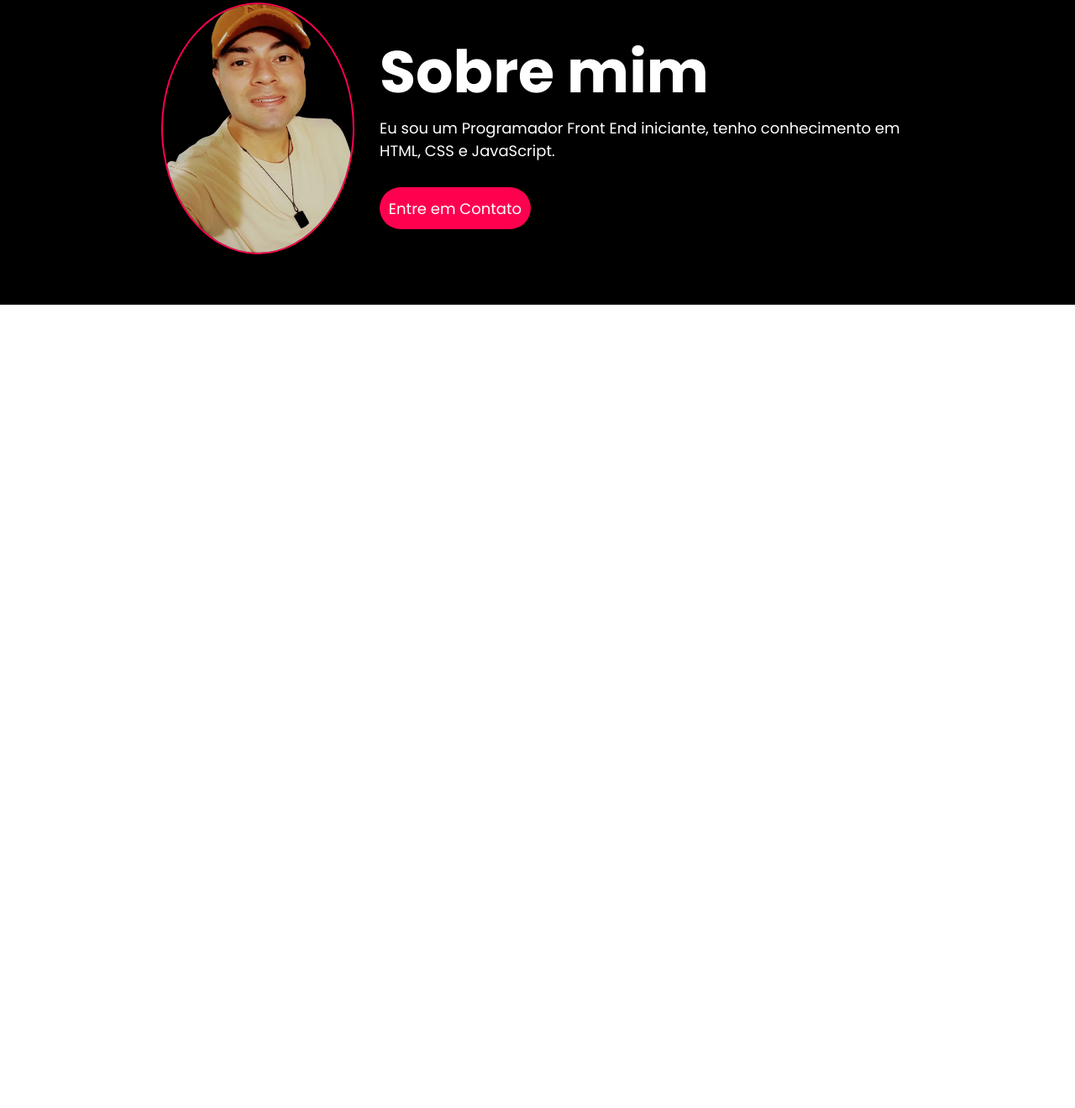
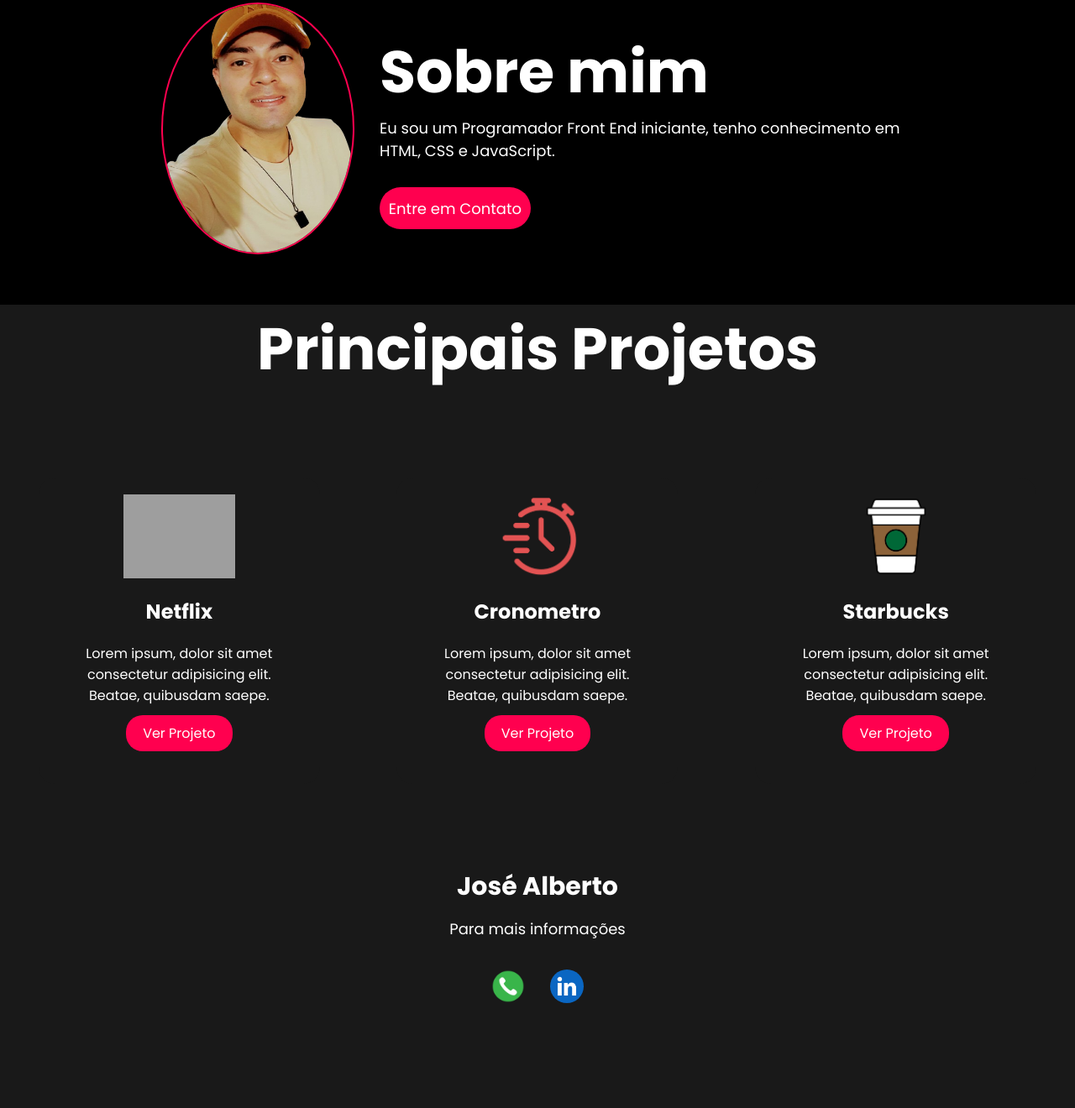
Before and after one commit to josealbertodeev/portfolio-, a plain HTML site: page index.html in a window 1280 px wide. Shown: the part 857-2177 px from the top of the page at 84% size. Before the commit the page ends 1220 px from the top, so only its background shows below. Drawn offline with Linux system fonts and the light colour scheme; grey boxes are pictures that could not be loaded.

Commit message:
Adicionando projetos e rodapé

```diff
--- a/index.html
+++ b/index.html
@@ -15,20 +15,20 @@
         <nav>
             <h2 class="portfolio">Portfo<span>lio</span></h2>
             <ul>
-                <li><a href="#">Home</a></li>
-                <li><a href="#">Sobre</a></li>
-                <li><a href="#">Projetos</a></li>
-                <li><a href="#">Fale Comigo</a></li>
+                <li><a href="#home">Home</a></li>
+                <li><a href="#sobre">Sobre</a></li>
+                <li><a href="#projetos">Projetos</a></li>
+                <li><a href="#fale-comigo">Fale Comigo</a></li>
             </ul>
         </nav>
 
-        <div class="nome">
+        <div class="nome" id="home">
             <h1>José <span>Alberto</span></h1>
             <h3>Desenvolvedor <span>Front End</span></h3>
         </div>
     </div>
 
-    <section class="sobre-mim">
+    <section class="sobre-mim" id="sobre">
         <img src="src/img/alberto.png" alt="Imagem de perfil">
         <div>
             <h2>Sobre mim</h2>
@@ -37,6 +37,44 @@
         </div>
     </section>
 
+    <div class="projetos" id="projetos">
+        <h2>Principais Projetos</h2>
+
+        <div class="card-projetos">
+
+            <div class="card">
+                <img src="src/img/netflix.png" alt="imagem netflix">
+                <h5>Netflix</h5>
+                <p>Lorem ipsum, dolor sit amet consectetur adipisicing elit. Beatae, quibusdam saepe.</p>
+                <a href="#">Ver Projeto</a>
+            </div>
+
+            <div class="card">
+                <img src="src/img/crono.png" alt="imagem netflix">
+                <h5>Cronometro</h5>
+                <p>Lorem ipsum, dolor sit amet consectetur adipisicing elit. Beatae, quibusdam saepe.</p>
+                <a href="#">Ver Projeto</a>
+            </div>
+
+            <div class="card">
+                <img src="src/img/starbucks.png" alt="imagem netflix">
+                <h5>Starbucks</h5>
+                <p>Lorem ipsum, dolor sit amet consectetur adipisicing elit. Beatae, quibusdam saepe.</p>
+                <a href="#">Ver Projeto</a>
+            </div>
+        </div>
+    </div>
+
+    <footer id="fale-comigo">
+        <h5>José Alberto</h5>
+        <p>Para mais informações</p>
+
+        <div class="social">
+            <a href=""><img src="src/img/telefone.png" alt=""></a>
+            <a href="https://www.linkedin.com/in/josé-alberto-b-farias/" target="_blank"><img src="src/img/linkedin.png"></a>
+        </div>
+    </footer>
+
 </body>
 
 </html>
--- a/src/css/style.css
+++ b/src/css/style.css
@@ -129,3 +129,108 @@ section div button:hover{
     border: 1px solid #fff;
     transition: 0.5s;
 }
+
+.projetos{
+    background-color: #191919;
+}
+
+.projetos h2{
+    color: #fff;
+    font-size: 70px;
+    text-align: center;
+}
+
+.card{
+    background-color: #191919;
+    height: 365px;
+    width: 335px;
+    border-radius: 20px;
+    padding: 20px 30px;
+    text-align: center;
+}
+
+.card img{
+    height: 100px;
+}
+
+.card h5{
+    color: #fff;
+    font-size: 24px;
+    margin: 15px 0;
+}
+
+.card p{
+    color: #fff;
+    margin: 20px 20px;
+}
+
+.card a{
+    background-color: #ff004f;
+    color: #fff;
+    padding: 10px 20px;
+    border-radius: 20px;
+    cursor: pointer;
+
+
+}
+
+.card a:hover{
+    background-color: #7b68ee;
+    color: #fff;
+    border: 1px solid #fff;
+    transition: 0.5s;
+}
+
+.card-projetos{
+    display: flex;
+    justify-content: space-around;
+    margin-top: 100px;
+}
+
+footer{
+    background-color: #191919;
+    padding-top: 100px;
+    padding-bottom: 120px;
+    display: flex;
+    flex-direction: column;
+    align-items: center;
+    justify-content: center;
+}
+
+footer h5{
+    color: #fff;
+    font-size: 30px;
+}
+
+footer p{
+    color: #fff;
+    font-size: 18px;
+    margin-top: 14px;
+    margin-bottom: 30px;
+}
+
+.social{
+    display: flex;
+    gap: 20px;
+}
+
+.social img{
+    height: 40px;
+    width: 40px;
+    border-radius: 50%;
+}
+
+.social a{
+    border-radius: 50%;
+    display: flex;
+    align-items: center;
+    justify-content: center;
+    width: 50px;
+    height: 50px;
+    cursor: pointer;
+}
+
+.social a:hover{
+    transform: scale(1.3);
+    transition: 0.5s;
+}
```
